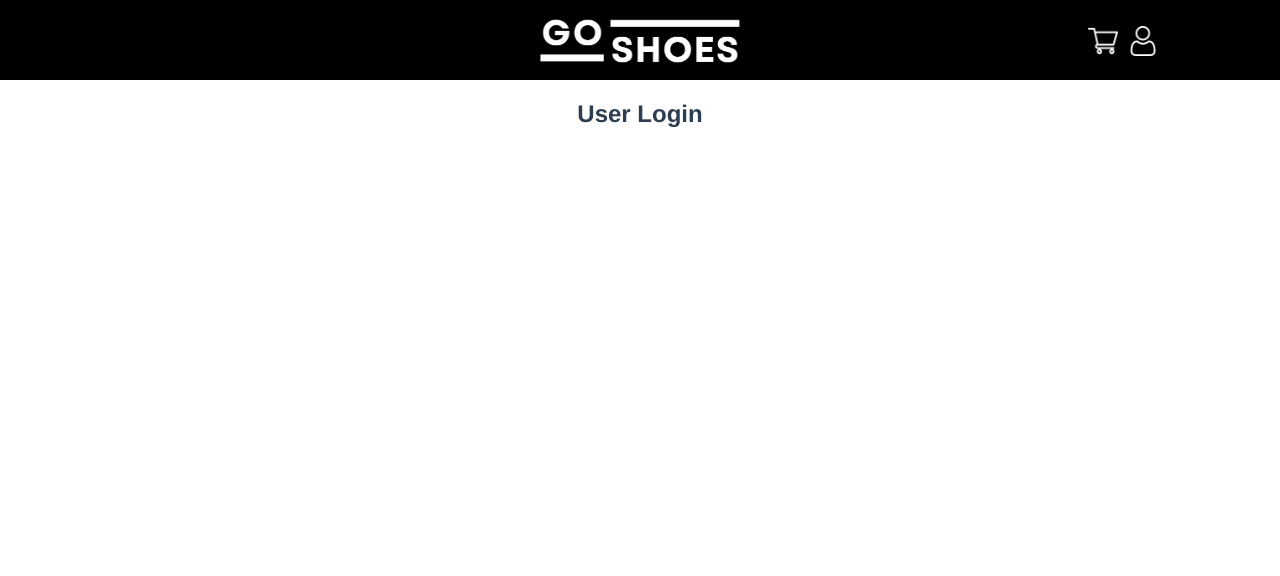
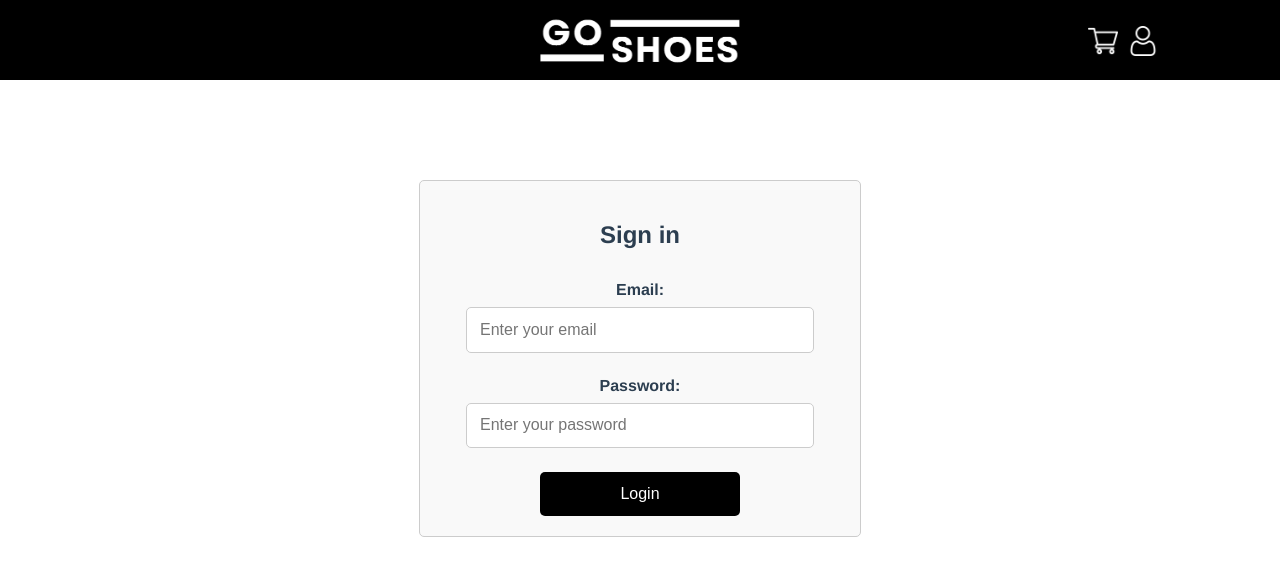
Before and after one commit to ykyed/csis3275-frontend, a Vue app: page /login in a window 1280 px wide. Shown: the top 576 px of the page. Built offline with nearby package versions, Linux system fonts and the light colour scheme.

Commit message:
create user login interface

```diff
--- a/src/components/UserLogin.vue
+++ b/src/components/UserLogin.vue
@@ -1,24 +1,131 @@
 <template>
+    <div class="login-container">
+      <h2>Sign in</h2>
+      <form @submit.prevent="handleLogin" class="login-form">
+        <div class="form-group">
+          <label for="email">Email:</label>
+          <input
+            type="email"
+            v-model="email"
+            id="email"
+            required
+            placeholder="Enter your email"
+          />
+        </div>
+        <div class="form-group">
+          <label for="password">Password:</label>
+          <input
+            type="password"
+            v-model="password"
+            id="password"
+            required
+            placeholder="Enter your password"
+          />
+        </div>
+        <button type="submit" class="login-button">Login</button>
+      </form>
 
-    <div>
-        <h2>User Login</h2>
+      <!-- 로그인 실패 시 에러 메시지 -->
+      <div v-if="errorMessage" class="error-message">
+        {{ errorMessage }}
+      </div>
     </div>
   </template>
 
   <script>
-
   export default {
     data() {
       return {
+        email: '',
+        password: '',
+        errorMessage: '', // 로그인 실패 시 에러 메시지를 담을 변수
       };
     },
-    created() {
+    methods: {
+      async handleLogin() {
+        // 로그인 요청을 처리하는 로직
+        if (this.email && this.password) {
+          try {
+            const response = await fetch('/api/login', {
+              method: 'POST',
+              headers: {
+                'Content-Type': 'application/json',
+              },
+              body: JSON.stringify({ email: this.email, password: this.password }),
+            });
 
+            if (!response.ok) {
+              throw new Error('Login failed'); // 로그인 실패 처리
+            }
+
+            const data = await response.json();
+            console.log('Login successful', data);
+
+            // 성공 시 원하는 페이지로 리다이렉트 또는 상태 업데이트
+            this.$router.push('/dashboard'); // 예시로 대시보드로 이동
+          } catch (error) {
+            this.errorMessage = 'Invalid email or password. Please try again.';
+          }
+        } else {
+          this.errorMessage = 'Please fill in both fields.';
+        }
       },
-    methods: {
-
     },
-    mounted() {
-    }
   };
   </script>
+
+  <style scoped>
+  .login-container {
+    max-width: 400px;
+    margin: 100px auto; /* 위쪽 여백을 100px로 설정하여 아래로 내리기 */
+    padding: 20px; /* 내부 여백 추가 */
+    border: 1px solid #ccc; /* 테두리 추가 */
+    border-radius: 5px; /* 모서리 둥글게 */
+    background-color: #f9f9f9; /* 배경색 추가 (선택 사항) */
+
+  }
+
+  h2 {
+    text-align: center;
+    margin-bottom: 2rem;
+  }
+
+  .form-group {
+    margin-bottom: 1.5rem;
+  }
+
+  label {
+    display: block;
+    margin-bottom: 0.5rem;
+    font-weight: bold;
+  }
+
+  input {
+    width: 80%;
+    padding: 0.8rem;
+    font-size: 1rem;
+    border: 1px solid #ccc;
+    border-radius: 5px;
+  }
+
+  .login-button {
+    width: 50%;
+    padding: 0.8rem;
+    font-size: 1rem;
+    background-color: black;
+    color: white;
+    border: none;
+    border-radius: 5px;
+    cursor: pointer;
+  }
+
+  .login-button:hover {
+    background-color: #0056b3;
+  }
+
+  .error-message {
+    margin-top: 1rem;
+    color: red;
+    text-align: center;
+  }
+  </style>
```
Also changed, not shown: src/components/ShoesList.vue (added, +91 -0 lines). Lines whose indentation alone changed are shown as unchanged.
